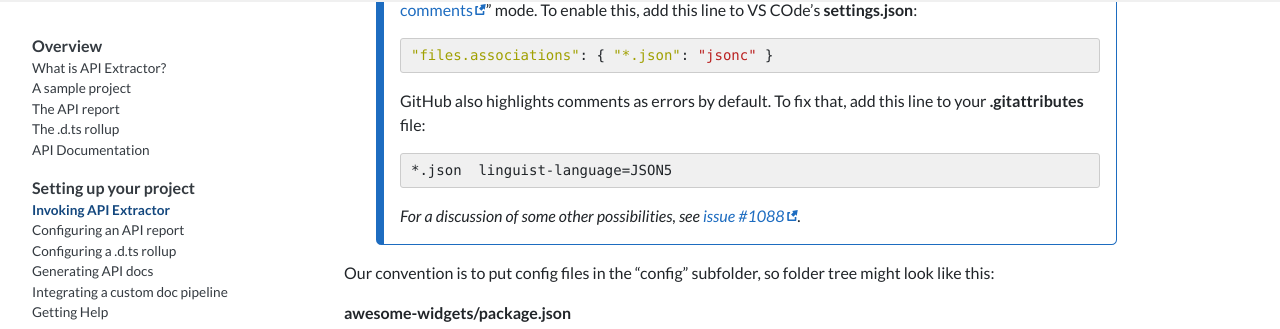
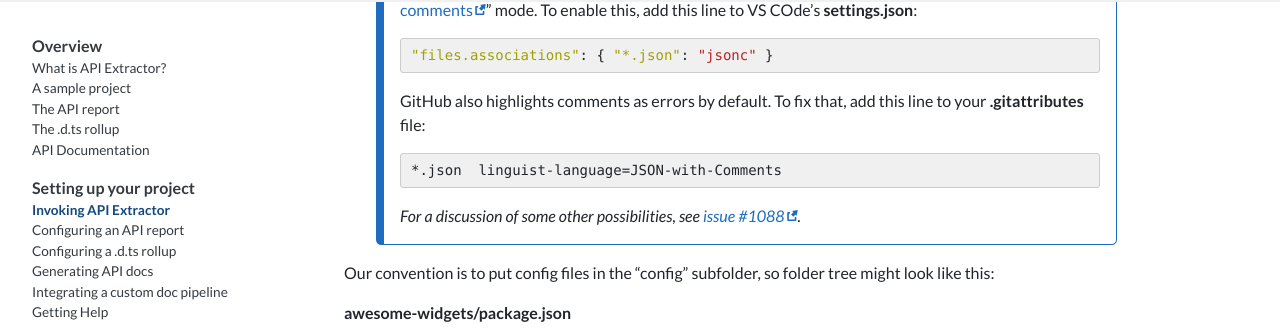
Before and after one commit to microsoft/api-extractor.com-website, a Jekyll site: the page built from pages/setup/invoking.md, in a window 1280 px wide and 900 px high, scrolled down 2263 px. Shown: the part 98-427 px from the top of the window. Built offline with Jekyll 4.4.1, drawn with Linux system fonts in a browser that asks for light colours; nearby versions of some CDN libraries; comment, search, counter and statistics services are not loaded.

Commit message:
Fix linguist-language advice

````diff
--- a/pages/setup/invoking.md
+++ b/pages/setup/invoking.md
@@ -109,7 +109,7 @@ in this tutorial we will show condensed files without the extra comments.
 > GitHub also highlights comments as errors by default.  To fix that, add this line to your **.gitattributes** file:
 >
 > ```
-> *.json  linguist-language=JSON5
+> *.json  linguist-language=JSON-with-Comments
 > ```
 >
 > *For a discussion of some other possibilities, see
````
